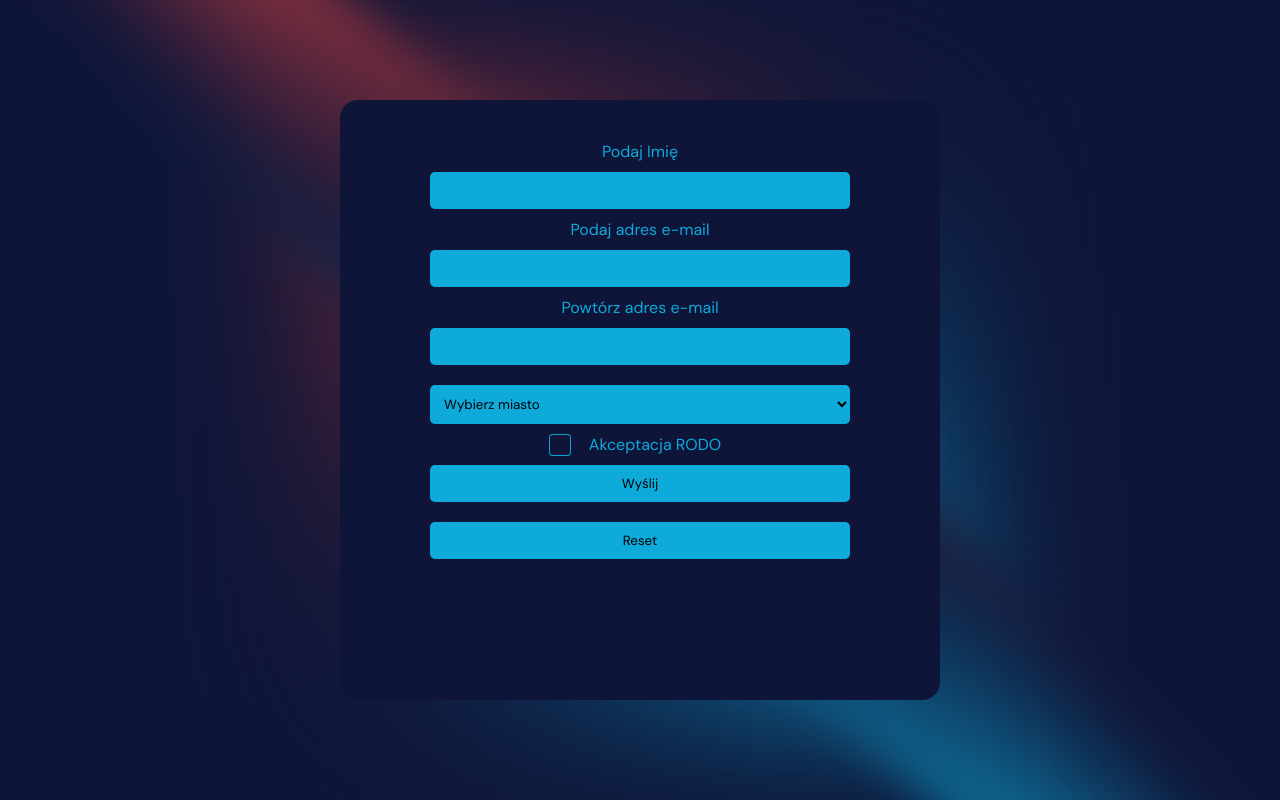
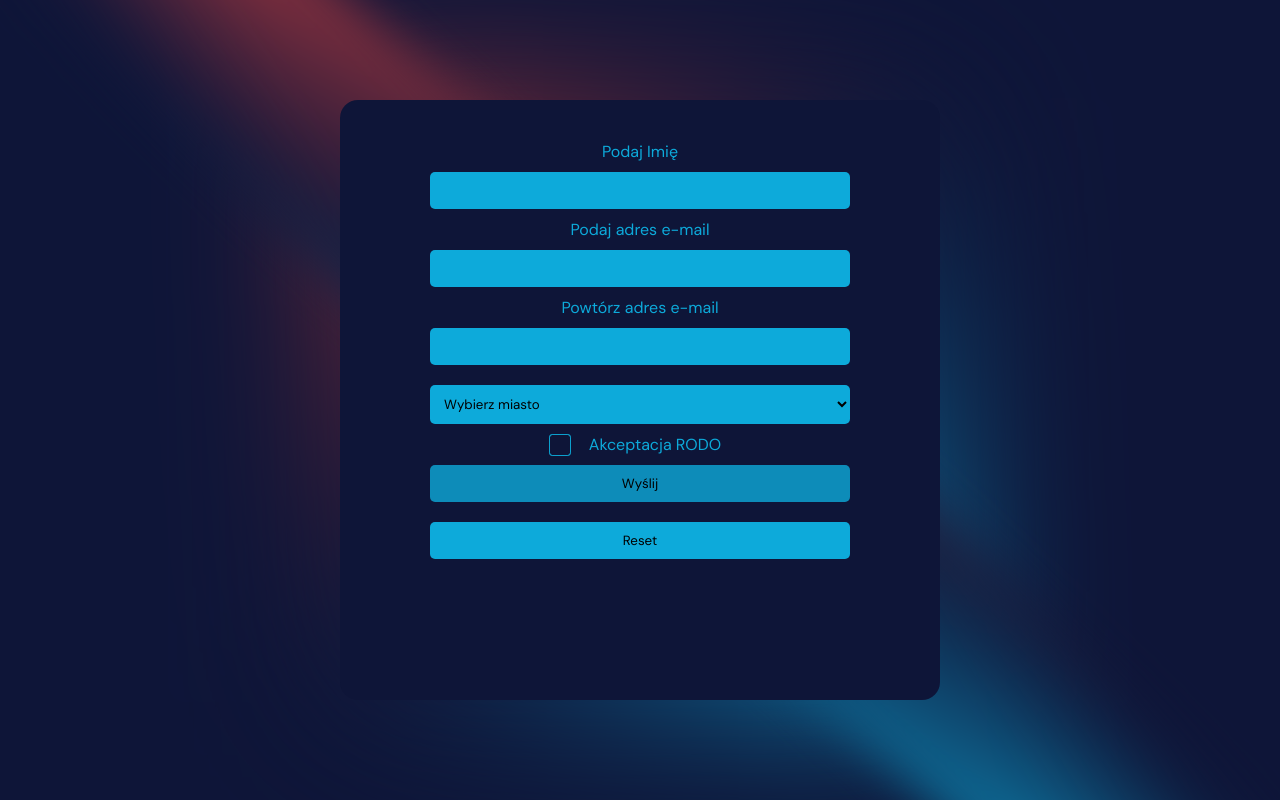
Before and after one commit to EmiliaPrzybylek/form-validation, a plain HTML site: page index.html in a window 1280 px wide. In both pictures the pointer is over the input "Wyślij". Shown: the top 800 px of the page. Drawn offline with Linux system fonts and the light colour scheme.

Commit message:
css: submit reset hover added

```diff
--- a/css/style.css
+++ b/css/style.css
@@ -136,3 +136,8 @@ input, select {
 input, select:focus {
     outline: none;
 }
+
+.submit:hover, .reset:hover {
+    background-color: #0daadacc;
+    cursor: pointer;
+}
--- a/index.html
+++ b/index.html
@@ -37,7 +37,7 @@
                     <input type="checkbox" class="checkbox" id="rodo">
                     <label for="rodo">Akceptacja RODO</label>
                 </div>
-                <input type="submit" value="Wyślij">
+                <input class="submit" type="submit" value="Wyślij">
                 <input class="reset" type="reset" value="Reset">
                 <span id="errors"></span>
             </form>
```
